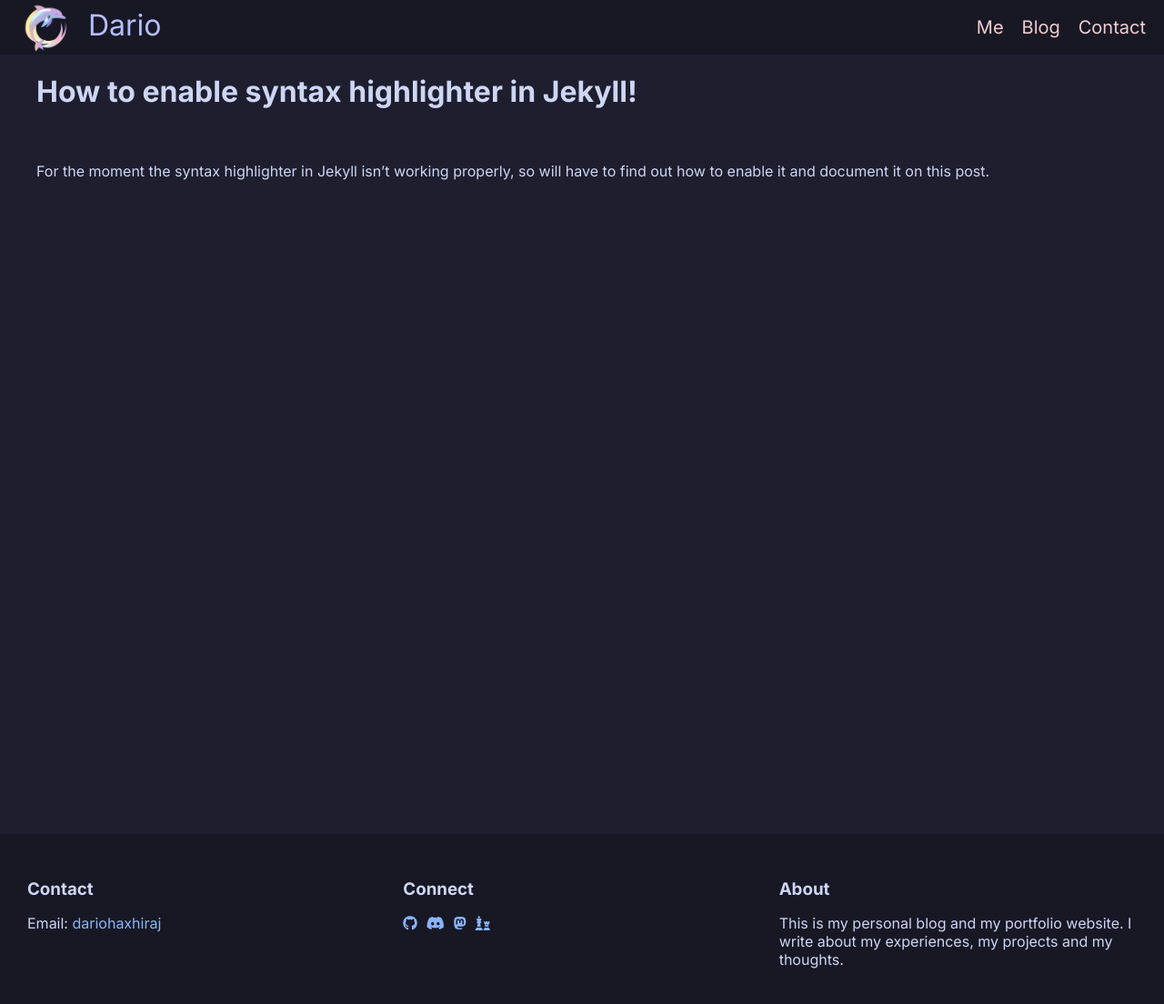
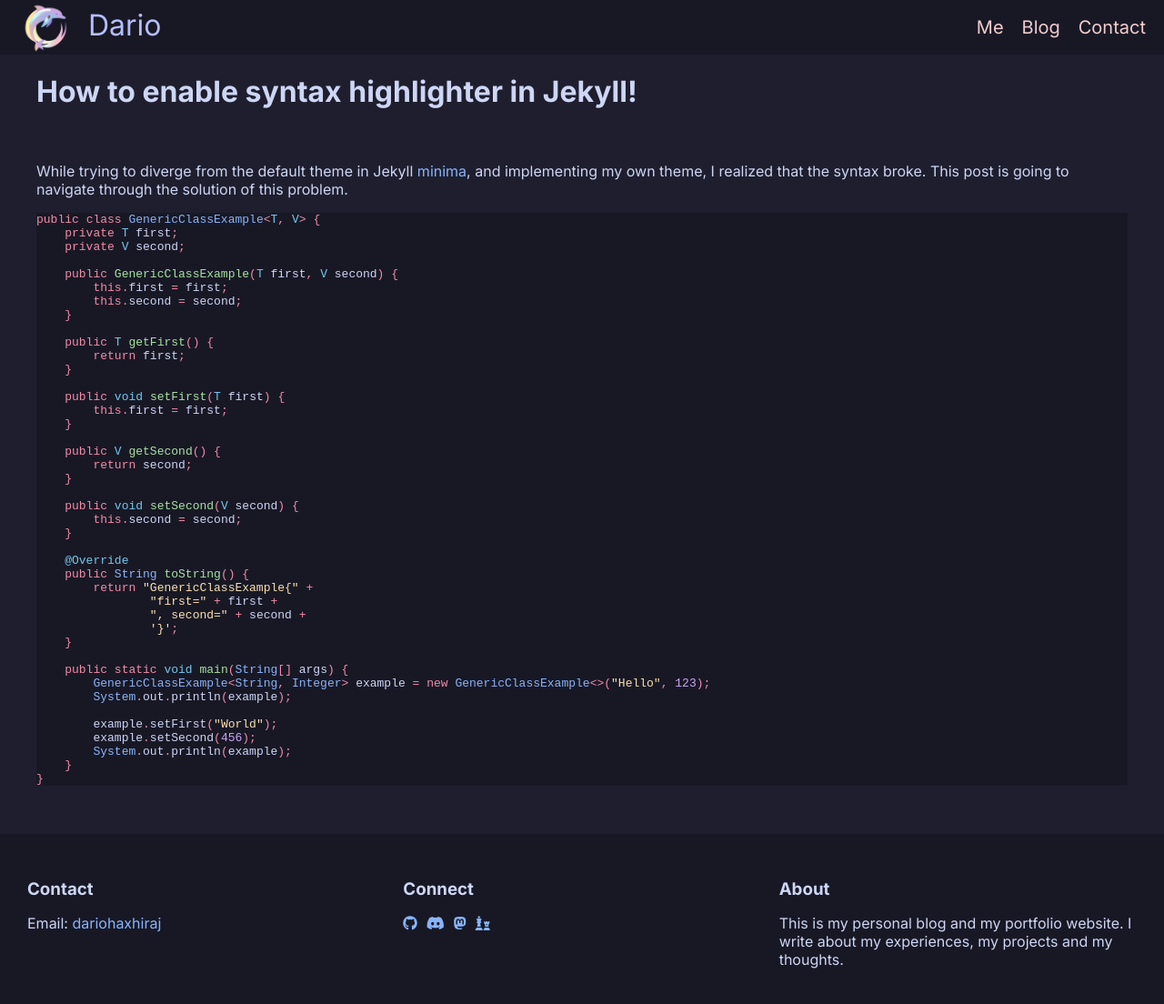
Before and after one commit to low-perry/dario_blog, a Jekyll site: the page built from _posts/2025-03-04-how-to-enable-syntax-highlighter.in-jekyll.markdown, in a window 1280 px wide and 1111 px high. Shown: the top 1104 px of the window at 91% size. Built offline with Jekyll 4.4.1, drawn with Linux system fonts in a browser that asks for light colours.

Commit message:
Add custom syntax highlighter for code blocks

````diff
--- a/_config.yml
+++ b/_config.yml
@@ -31,6 +31,12 @@ theme: minima
 plugins:
   - jekyll-feed
 
+# Markdown settings
+markdown: kramdown
+highlighter: rouge
+kramdown:
+  input: GFM
+
 # Exclude from processing.
 # The following items will not be processed, by default.
 # Any item listed under the `exclude:` key here will be automatically added to
--- a/_layouts/main.html
+++ b/_layouts/main.html
@@ -5,6 +5,7 @@
     <meta name="viewport" content="width=device-width, initial-scale=1.0">
     <title>{{ page.title }}</title>
     <link rel="stylesheet" href="{{ '/assets/css/main.css' | relative_url }}">
+    <link rel="stylesheet" href="{{ '/assets/css/syntax.css' | relative_url }}">
     <link href="https://fonts.googleapis.com/css2?family=Inter:wght@400;700&display=swap" rel="stylesheet">
     <link rel="stylesheet" href="https://cdnjs.cloudflare.com/ajax/libs/font-awesome/6.0.0-beta3/css/all.min.css">
 </head>
--- a/_posts/2025-03-04-how-to-enable-syntax-highlighter.in-jekyll.markdown
+++ b/_posts/2025-03-04-how-to-enable-syntax-highlighter.in-jekyll.markdown
@@ -5,4 +5,50 @@ date:   2025-03-04 18:13:33 +0100
 categories: jekyll tutorial
 ---
 
-For the moment the syntax highlighter in Jekyll isn't working properly, so  will have to find out how to enable it and document it on this post.
+While trying to diverge from the default theme in Jekyll [minima](https://github.com/jekyll/minima), and implementing my own theme, I realized that the syntax  broke.
+This post is going to navigate through the solution of this problem.
+
+```java
+public class GenericClassExample<T, V> {
+    private T first;
+    private V second;
+
+    public GenericClassExample(T first, V second) {
+        this.first = first;
+        this.second = second;
+    }
+
+    public T getFirst() {
+        return first;
+    }
+
+    public void setFirst(T first) {
+        this.first = first;
+    }
+
+    public V getSecond() {
+        return second;
+    }
+
+    public void setSecond(V second) {
+        this.second = second;
+    }
+
+    @Override
+    public String toString() {
+        return "GenericClassExample{" +
+                "first=" + first +
+                ", second=" + second +
+                '}';
+    }
+
+    public static void main(String[] args) {
+        GenericClassExample<String, Integer> example = new GenericClassExample<>("Hello", 123);
+        System.out.println(example);
+
+        example.setFirst("World");
+        example.setSecond(456);
+        System.out.println(example);
+    }
+}
+```
--- a/assets/css/main.css
+++ b/assets/css/main.css
@@ -147,6 +147,7 @@ footer {
 
 .hero-text p.hero-hello {
     background: linear-gradient(to right, #f5e0dc, #cba6f7);
+    background-clip: text;
     -webkit-background-clip: text;
     -webkit-text-fill-color: transparent;
     font-size: 50px;
--- /dev/null
+++ b/assets/css/syntax.css
@@ -0,0 +1,81 @@
+.highlight table td { padding: 5px; }
+.highlight table pre { margin: 0; }
+.highlight, .highlight .w {
+  color: #ced6f5;
+  background-color: #181825;
+}
+.highlight .err {
+  color: #151515;
+  background-color: #ac4142;
+}
+.highlight .c, .highlight .ch, .highlight .cd, .highlight .cm, .highlight .cpf, .highlight .c1, .highlight .cs {
+  color: #505050;
+}
+.highlight .cp {
+  color: #a6e3a1;
+}
+.highlight .nt {
+  color: #a6e3a1;
+}
+.highlight .o, .highlight .ow {
+  color: #f38ba8;
+}
+.highlight .p, .highlight .pi {
+  color: #fab387;
+}
+.highlight .gi {
+  color: #90a959;
+}
+.highlight .gd {
+  color: #ac4142;
+}
+.highlight .gh {
+  color: #6a9fb5;
+  background-color: #151515;
+  font-weight: bold;
+}
+.highlight .k, .highlight .kn, .highlight .kp, .highlight .kr, .highlight .kv, .highlight .kd, .highlight .kn {
+  color: #f38ba8;
+}
+.highlight .kc {
+  color: #89b4fa;
+}
+.highlight .kt {
+  color: #74c7ec;
+}
+.highlight .s, .highlight .sb, .highlight .sc, .highlight .dl, .highlight .sd, .highlight .s2, .highlight .sh, .highlight .sx, .highlight .s1 {
+  color: #f9e2af;
+}
+.highlight .sa {
+  color: #aa759f;
+}
+.highlight .sr {
+  color: #75b5aa;
+}
+.highlight .si {
+  color: #8f5536;
+}
+.highlight .se {
+  color: #8f5536;
+}
+.highlight .nn {
+  color: #ced6f5;
+}
+.highlight .nc {
+  color: #89b4fa;
+}
+.highlight .no, .highlight .nd {
+  color: #74c7ec;
+}
+.highlight .na {
+  color: #ced6f5;
+}
+.highlight .m, .highlight .mb, .highlight .mf, .highlight .mh, .highlight .mi, .highlight .il, .highlight .mo, .highlight .mx {
+  color: #cba6f7;
+}
+.highlight .ss {
+  color: #90a959;
+}
+.highlight .nf {
+  color: #a6e3a1;
+}
````
